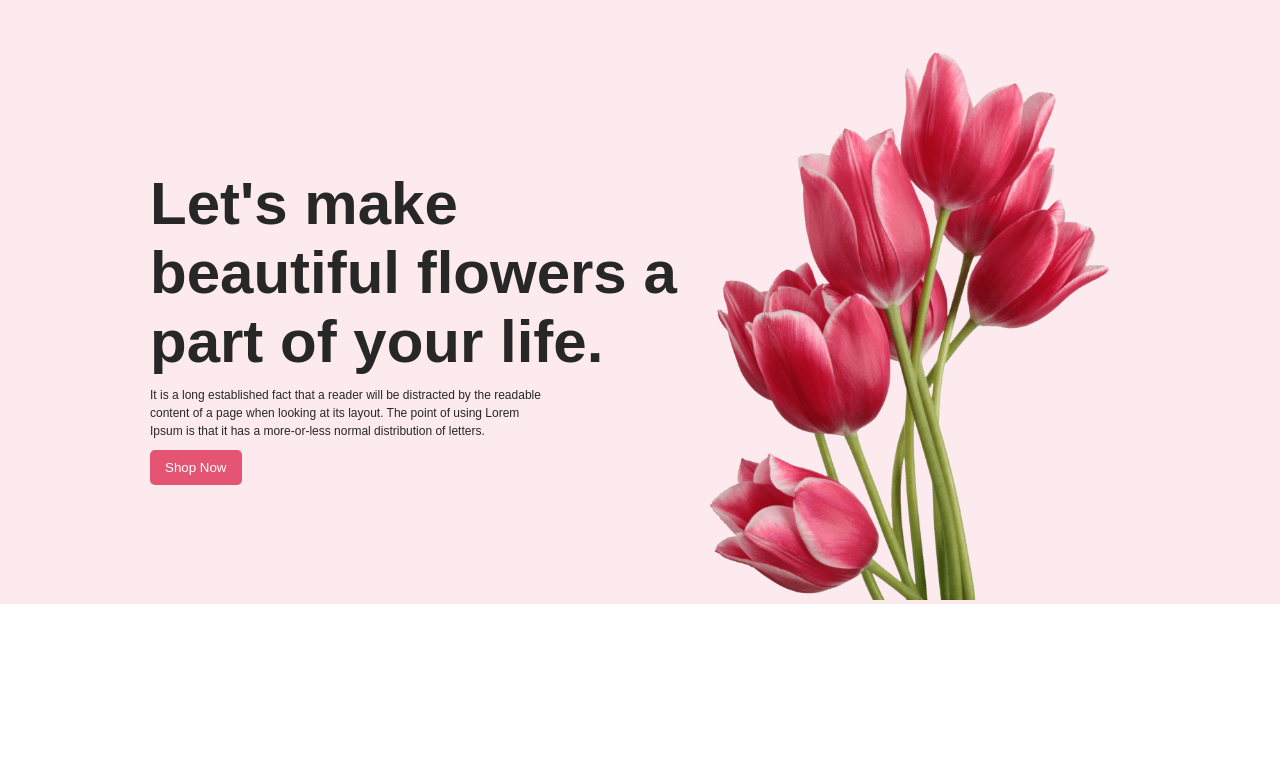
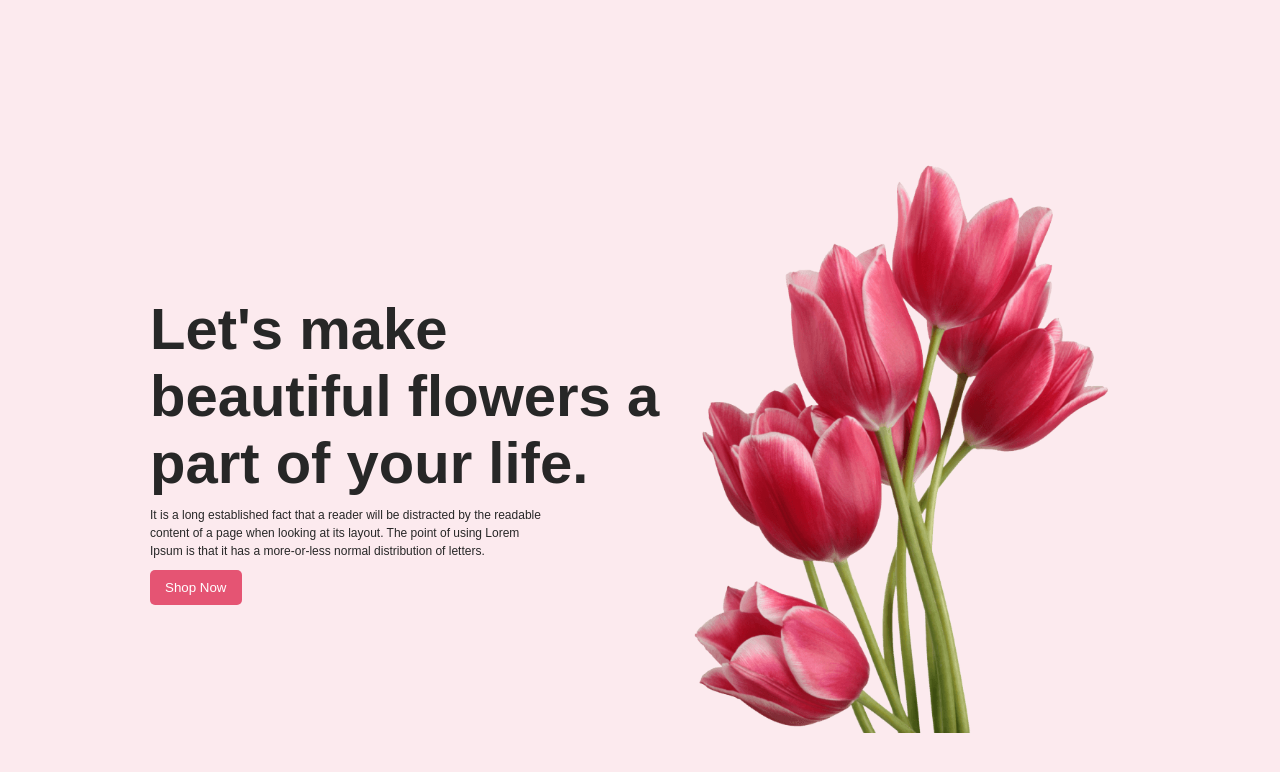
Before and after one commit to amin-babu/Flower-Shop, a plain HTML site: page index.html in a window 1280 px wide. Drawn offline with Linux system fonts and the light colour scheme; a web font is replaced by a local one.

Commit message:
header updated

```diff
--- a/style.css
+++ b/style.css
@@ -19,16 +19,16 @@
   align-items: center;
   padding: 50px 150px;
   padding-bottom: 0;
-  height: auto;
+  height: 100vh;
 }
 
 .header-text{
   width: 550px;
-
+  margin-right: 0px;
 }
 
 .header-title{
-  font-size: 60px;
+  font-size: 58px;
   color: #272727;
   margin-bottom: 10px;
 }
@@ -42,5 +42,5 @@
 }
 
 .header-img > img{
-  height: 550px;
+  height: 570px;
 }
```
